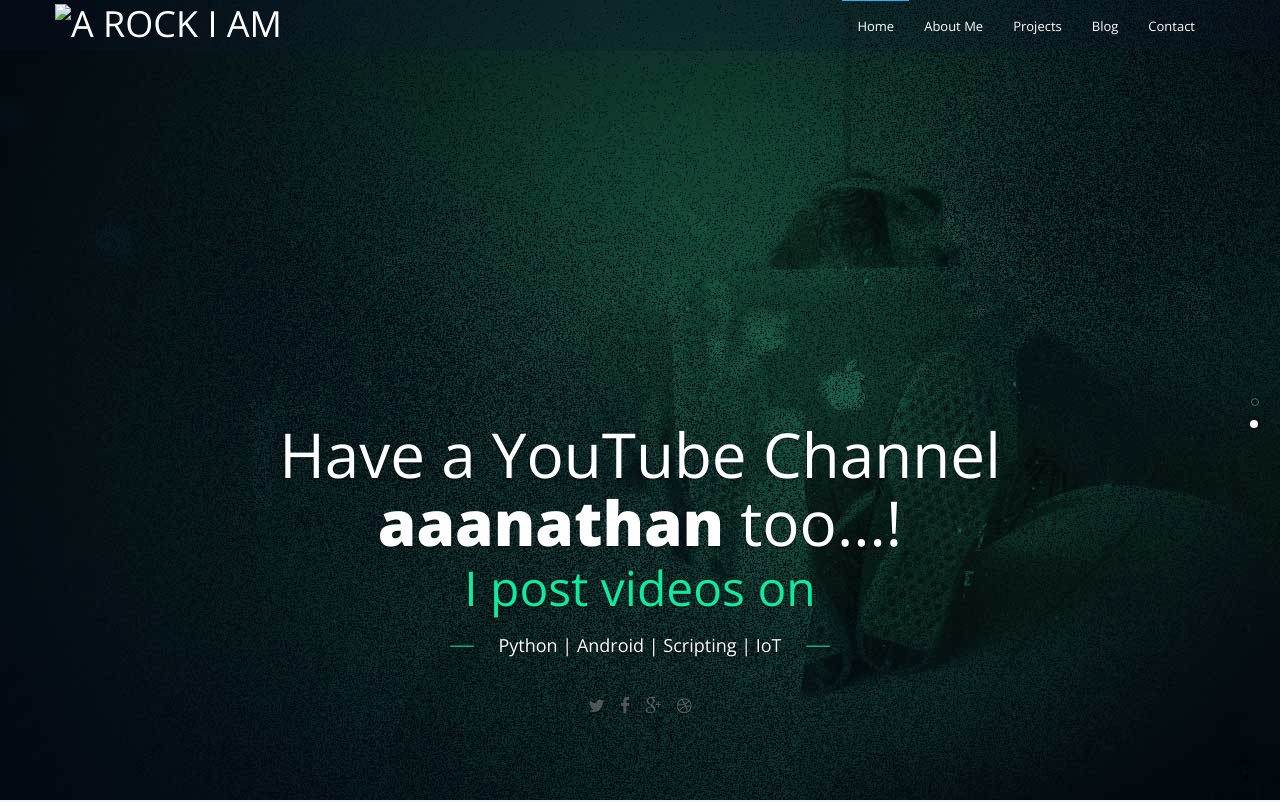
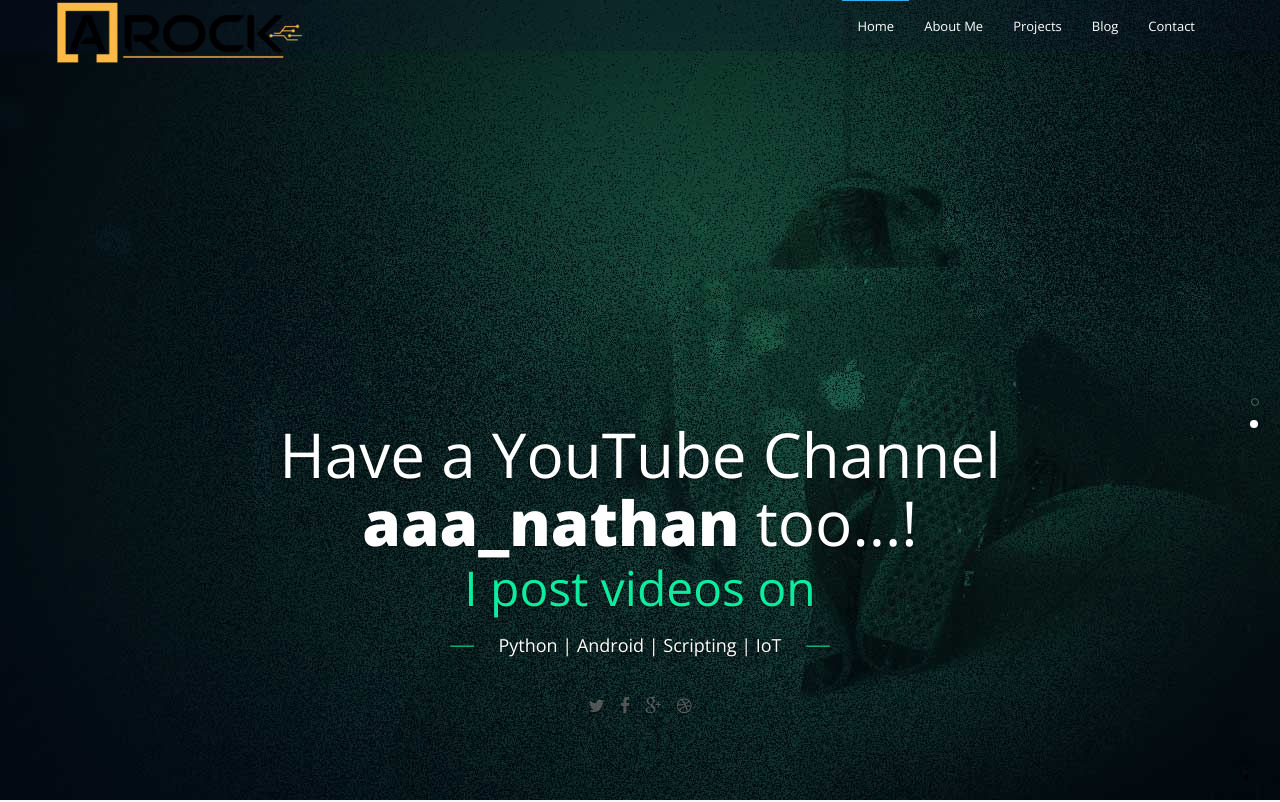
Before and after one commit to aaanathan/aaanathan.github.io, a plain HTML site: page index.html in a window 1280 px wide. Shown: the top 802 px of the page. Drawn offline with nearby package versions, Linux system fonts and the light colour scheme; some packages are replaced by stand-ins of ours; a script that the page names is missing.

Commit message:
updatd index.html

```diff
--- a/index.html
+++ b/index.html
@@ -64,7 +64,7 @@
 					<!-- logo -->
                     <a class="navbar-brand" href="#body">
 						<h1 id="logo">
-							<img src="img/arockin_logo.png" alt="A ROCK I AM">
+							<img src="img/arock_logo.png" alt="A ROCK I AM">
 						</h1>
 					</a>
 					<!-- /logo -->
@@ -127,7 +127,7 @@
 					<!-- single slide -->
 					<div class="item" style="background-image: url(img/banner.jpg);">
 						<div class="carousel-caption">
-							<h2 data-wow-duration="500ms" data-wow-delay="500ms" class="wow bounceInDown animated">Have a YouTube Channel <span> <a href='https://www.youtube.com/channel/UC61eLXDZwk0UAonh-96yvEg'>aaanathan</a></span> too...!</h2>
+							<h2 data-wow-duration="500ms" data-wow-delay="500ms" class="wow bounceInDown animated">Have a YouTube Channel <span> <a href='https://www.youtube.com/channel/UC61eLXDZwk0UAonh-96yvEg' target="_blank">aaa_nathan</a></span> too...!</h2>
 							<h3 data-wow-duration="500ms" class="wow slideInLeft animated"><span class="color">I post videos on </span></h3>
 							<p data-wow-duration="500ms" class="wow slideInRight animated"> Python | Android | Scripting | IoT </p>
 
```
